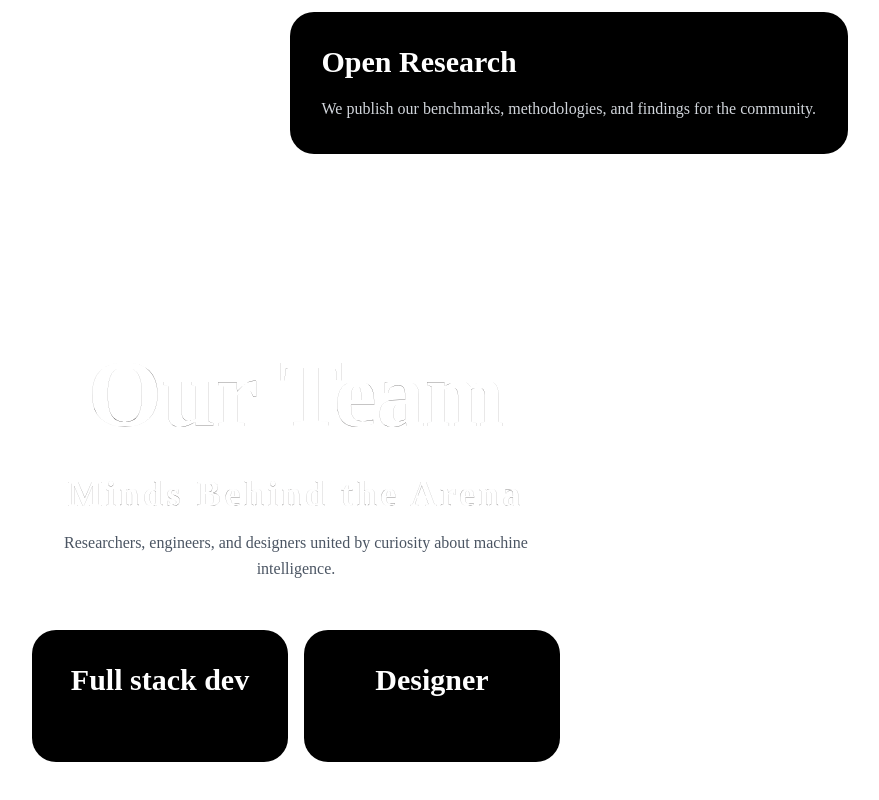
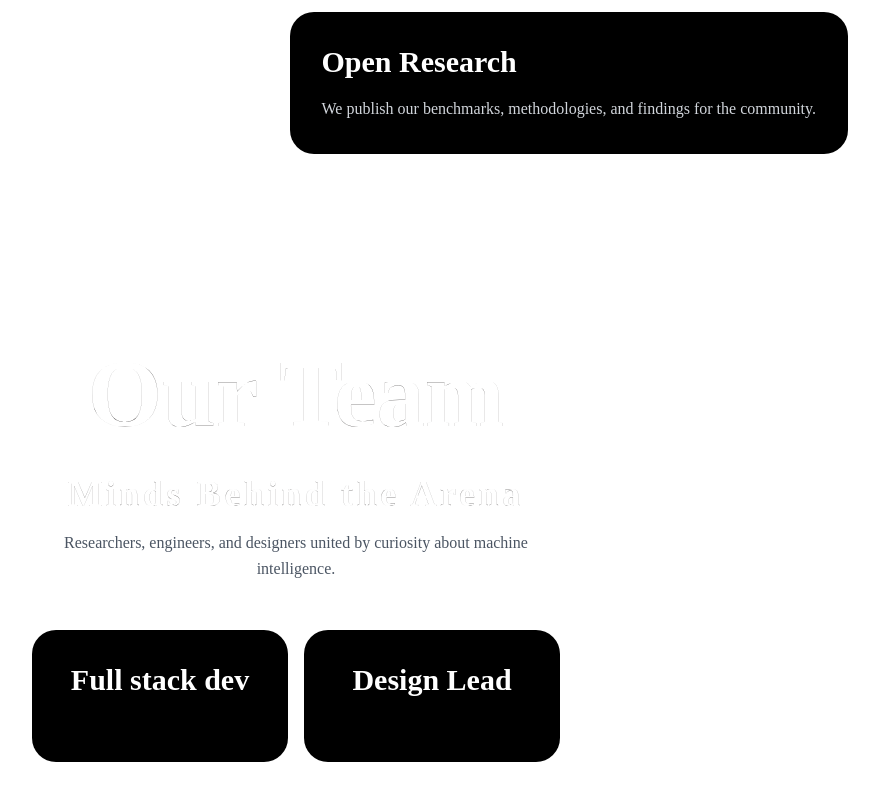
Before and after one commit to a-kashif-ahmed/ForkedMindWebsite, a React (Create React App) app: page /about in a window 1280 px wide. Shown: the part 1609-2409 px from the top of the page, without its empty margins (344-1223 px from the left). Built offline with nearby package versions, Linux system fonts and the light colour scheme; no server answers; a web font is replaced by a local one.

Commit message:
Socials Hide

```diff
--- a/src/pages/AbouUspage.jsx
+++ b/src/pages/AbouUspage.jsx
@@ -108,7 +108,7 @@ export default function AboutUs({totalVisits}) {
                         <SocialCard title={'One Mission'} description={'Combining logic with creativity to build the future of chess.'} /> */}
                         <SocialCard title={'Full stack dev' }/>
 
-                        <SocialCard title={'Designer' }/>
+                        <SocialCard title={'Design Lead' }/>
                     </div>
                 </section>
 
```
